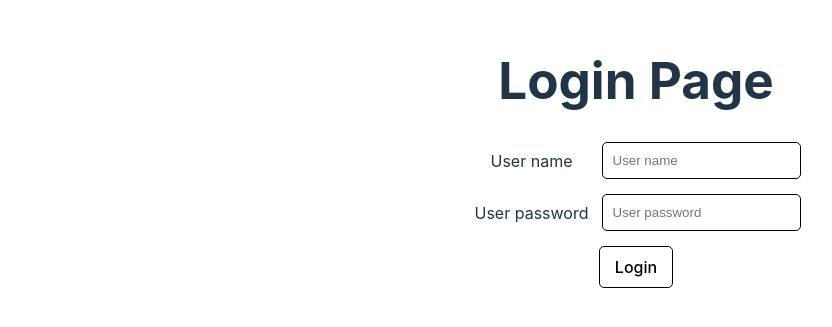
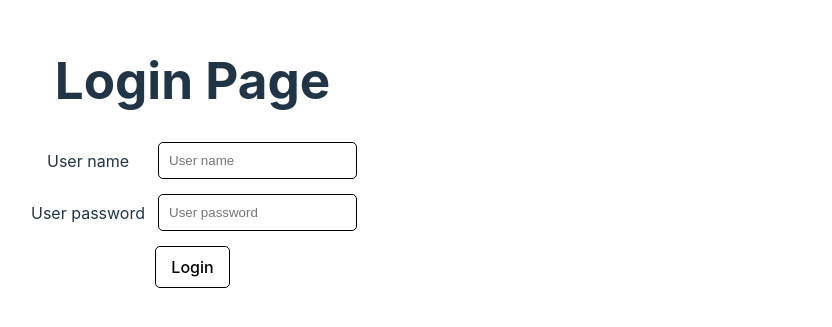
Before and after one commit to YTyndyk/test-task, a React (Vite) app: page /posts/1 in a window 1280 px wide. Shown: the part 247-574 px from the top of the page, without its empty margins (4-836 px from the left). Built offline with nearby package versions, Linux system fonts and the light colour scheme.

Commit message:
add some style

```diff
--- a/index.html
+++ b/index.html
@@ -8,6 +8,7 @@
 	</head>
 	<body>
 		<div id="root"></div>
+		<main></main>
 		<script type="module" src="/src/main.jsx"></script>
 	</body>
 </html>
--- a/src/index.css
+++ b/src/index.css
@@ -13,7 +13,16 @@
 	-moz-osx-font-smoothing: grayscale;
 	-webkit-text-size-adjust: 100%;
 }
-
+main {
+	padding: 8px 32px;
+	display: flex;
+	width: 100%;
+	flex-direction: column;
+	-webkit-box-align: center;
+	align-items: center;
+	-webkit-box-pack: justify;
+	justify-content: space-between;
+}
 a {
 	font-weight: 500;
 	color: #646cff;
--- a/src/modules/Table/Table.jsx
+++ b/src/modules/Table/Table.jsx
@@ -57,10 +57,16 @@ const Table = () => {
 								<td className={styles.td}>{birthday_date}</td>
 								<td className={styles.td}>{phone_number}</td>
 								<td className={styles.td}>{address}</td>
-								<button onClick={() => setDeletedId(id)} type="button">
-									Delete
+								<button
+									className={styles.btn}
+									onClick={() => setDeletedId(id)}
+									type="button"
+								>
+									-
 								</button>
-								<button type="button">Add</button>
+								<button className={styles.btn} type="button">
+									+
+								</button>
 							</tr>
 						),
 					)}
--- a/src/modules/Table/table.module.scss
+++ b/src/modules/Table/table.module.scss
@@ -1,7 +1,3 @@
-.td {
-	max-width: 200px;
-	text-align: left;
-}
 .tb {
 	&:hover {
 		background-color: rgb(115, 120, 175);
@@ -9,17 +5,9 @@
 		color: #000;
 		// text-shadow: 0.0625rem 0.0625rem 0.0625rem #400075;
 	}
-	// :nth-child(even) {
-	// 	background-color: #e9edff;
-	// }
-
-	// :nth-child(odd) {
-	// 	border: 0.1875rem solid #e9edff;
-	// 	border-radius: 0.5rem;
-	// 	background-color: transparent;
-	// }
 }
 .table {
+	max-width: 1000px;
 	padding-left: 16px;
 	border-right: 0.125rem solid #e9edff;
 
@@ -57,4 +45,15 @@
 	text-transform: uppercase;
 }
 .td {
+	min-width: 200px;
+	text-align: left;
+	padding-left: 16px;
+	display: table-cell;
+	vertical-align: inherit;
+	border-bottom: 0.1rem solid #babecc;
 }
+.btn {
+	width: 30px;
+	padding: 5px;
+	border-color: #babecc;
+}
```
Lines whose indentation alone changed are shown as unchanged.
